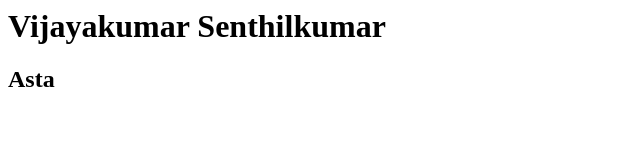
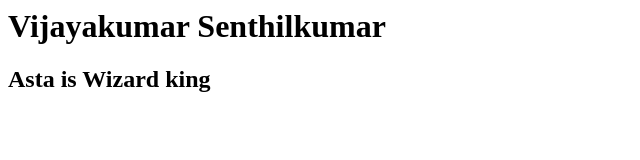
Before and after one commit to vijay1845gs/vijay, a plain HTML site: page index.html in a window 1280 px wide. Shown: the whole page, without its empty margins (0-640 px from the left). Drawn offline with Linux system fonts and the light colour scheme.

```diff
--- a/index.html
+++ b/index.html
@@ -1,2 +1,2 @@
 <h1> Vijayakumar Senthilkumar </h1>
-<h2> Asta </h2>
+<h2> Asta  is Wizard king</h2>
```
